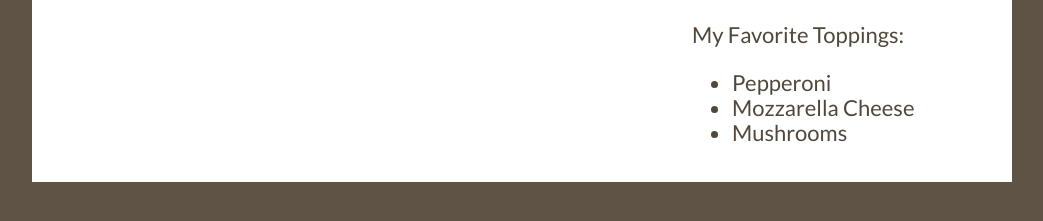
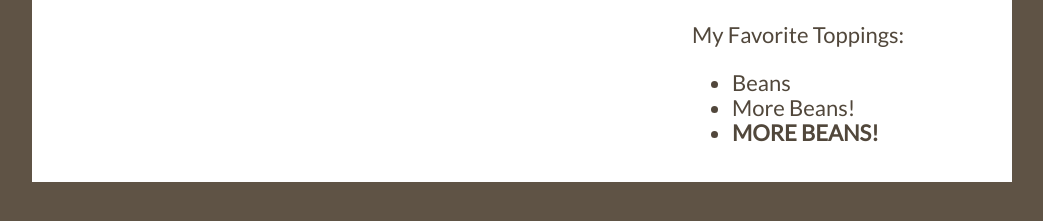
Before and after one commit to Solreth/Pizza-Prep-Course, a plain HTML site: page index.html in a window 1280 px wide. Shown: the part 197-418 px from the top of the page, without its empty margins (118-1161 px from the left). Drawn offline with nearby package versions, Linux system fonts and the light colour scheme; a web font is replaced by a local one.

Commit message:
Update index.html

```diff
--- a/index.html
+++ b/index.html
@@ -22,9 +22,9 @@
     <h1>Pizza!</h1>
     <p>My Favorite Toppings: </p>
     <ul>
-      <li>Pepperoni</li>
-      <li>Mozzarella Cheese</li>
-      <li>Mushrooms</li>
+      <li>Beans</li>
+      <li>More Beans!</li>
+      <li><b>MORE BEANS!</b></li>
     </ul>
   </div>
 </div>
```
